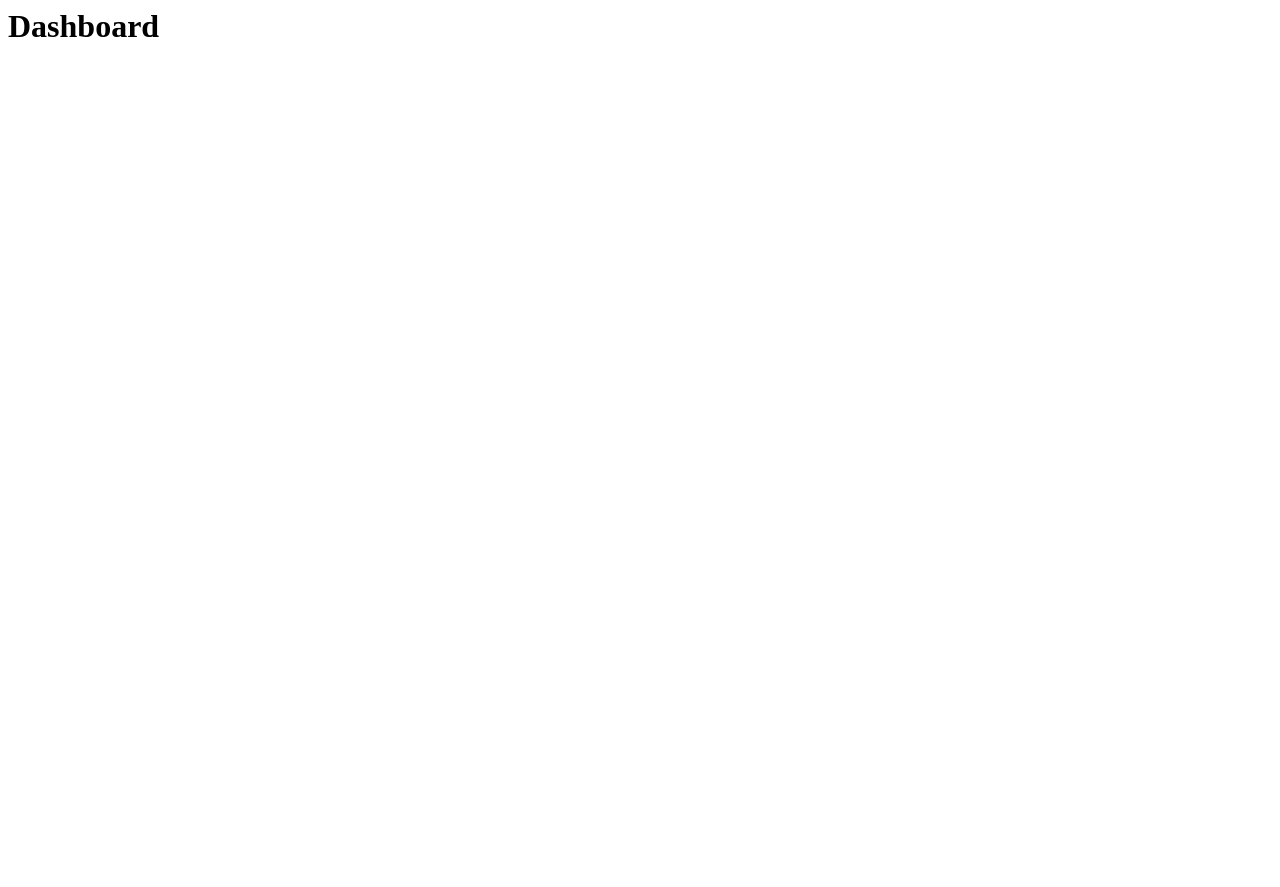
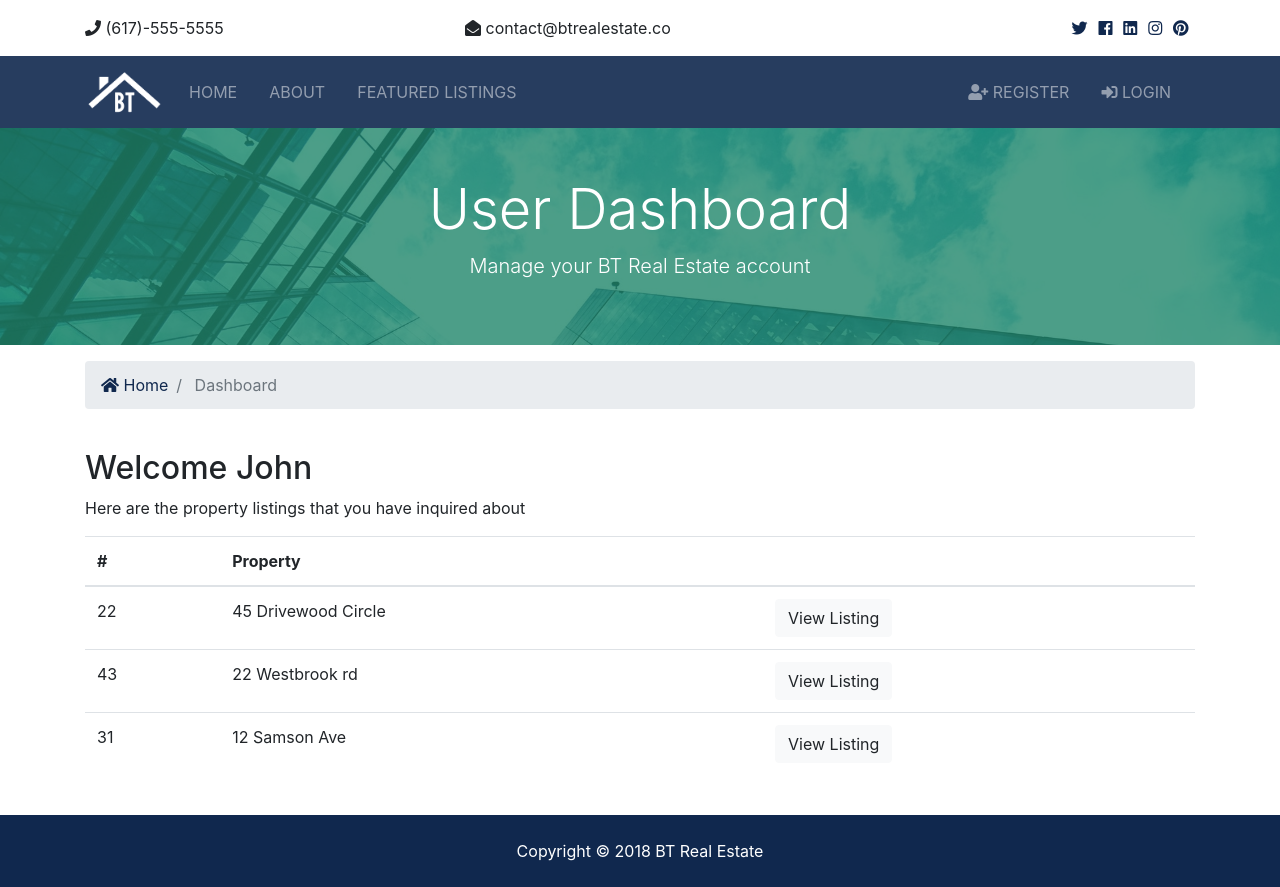
Before and after one commit to kbbushman/btre-realestate, a Django app: page /accounts/dashboard in a window 1280 px wide. Before the commit the page is almost empty. Before the commit the page ends 37 px from the top, so only its background shows below. Run offline with Django 3.2, Linux system fonts and the light colour scheme; some libraries are stand-ins or nearby versions.

Commit message:
Adds dashboard template with hard coded data

```diff
--- a/templates/accounts/dashboard.html
+++ b/templates/accounts/dashboard.html
@@ -1 +1,76 @@
-<h1>Dashboard</h1>
+{% extends 'base.html' %}
+
+{% load static %}
+
+{% block content %}
+
+	<section id="showcase-inner" class="py-5 text-white">
+    <div class="container">
+      <div class="row text-center">
+        <div class="col-md-12">
+          <h1 class="display-4">User Dashboard</h1>
+          <p class="lead">Manage your BT Real Estate account</p>
+        </div>
+      </div>
+    </div>
+  </section>
+
+  <!-- Breadcrumb -->
+  <section id="bc" class="mt-3">
+    <div class="container">
+      <nav aria-label="breadcrumb">
+        <ol class="breadcrumb">
+          <li class="breadcrumb-item">
+            <a href="index.html">
+              <i class="fas fa-home"></i> Home</a>
+          </li>
+          <li class="breadcrumb-item active"> Dashboard</li>
+        </ol>
+      </nav>
+    </div>
+  </section>
+
+  <section id="dashboard" class="py-4">
+    <div class="container">
+      <div class="row">
+        <div class="col-md-12">
+          <h2>Welcome John</h2>
+          <p>Here are the property listings that you have inquired about</p>
+          <table class="table">
+            <thead>
+              <tr>
+                <th scope="col">#</th>
+                <th scope="col">Property</th>
+                <th></th>
+              </tr>
+            </thead>
+            <tbody>
+              <tr>
+                <td>22</td>
+                <td>45 Drivewood Circle</td>
+                <td>
+                  <a class="btn btn-light" href="#">View Listing</a>
+                </td>
+              </tr>
+              <tr>
+                <td>43</td>
+                <td>22 Westbrook rd</td>
+                <td>
+                  <a class="btn btn-light" href="#">View Listing</a>
+                </td>
+              </tr>
+              <tr>
+                <td>31</td>
+                <td>12 Samson Ave</td>
+                <td>
+                  <a class="btn btn-light" href="#">View Listing</a>
+                </td>
+              </tr>
+            </tbody>
+          </table>
+        </div>
+      </div>
+    </div>
+  </section>
+
+{% endblock %}
```
